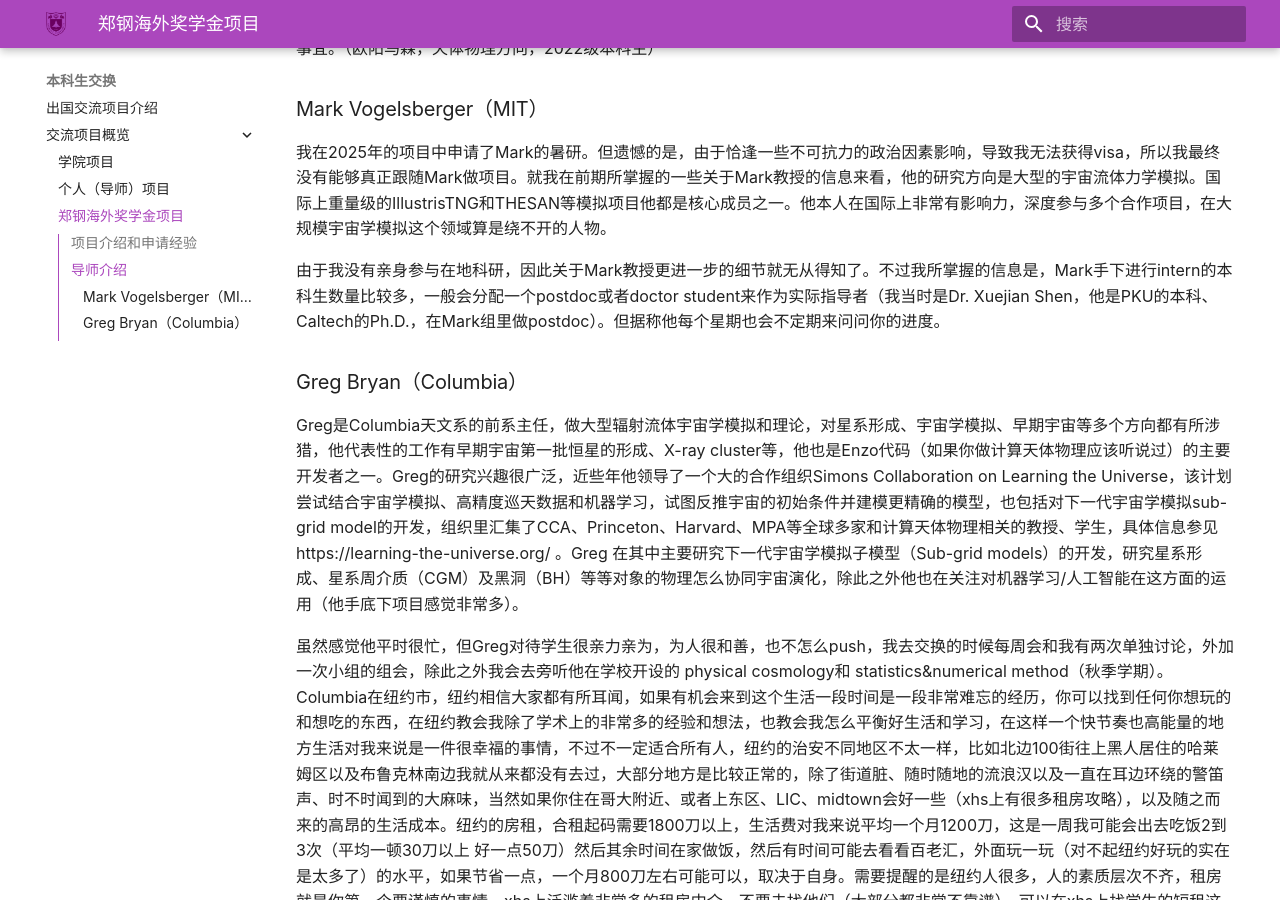
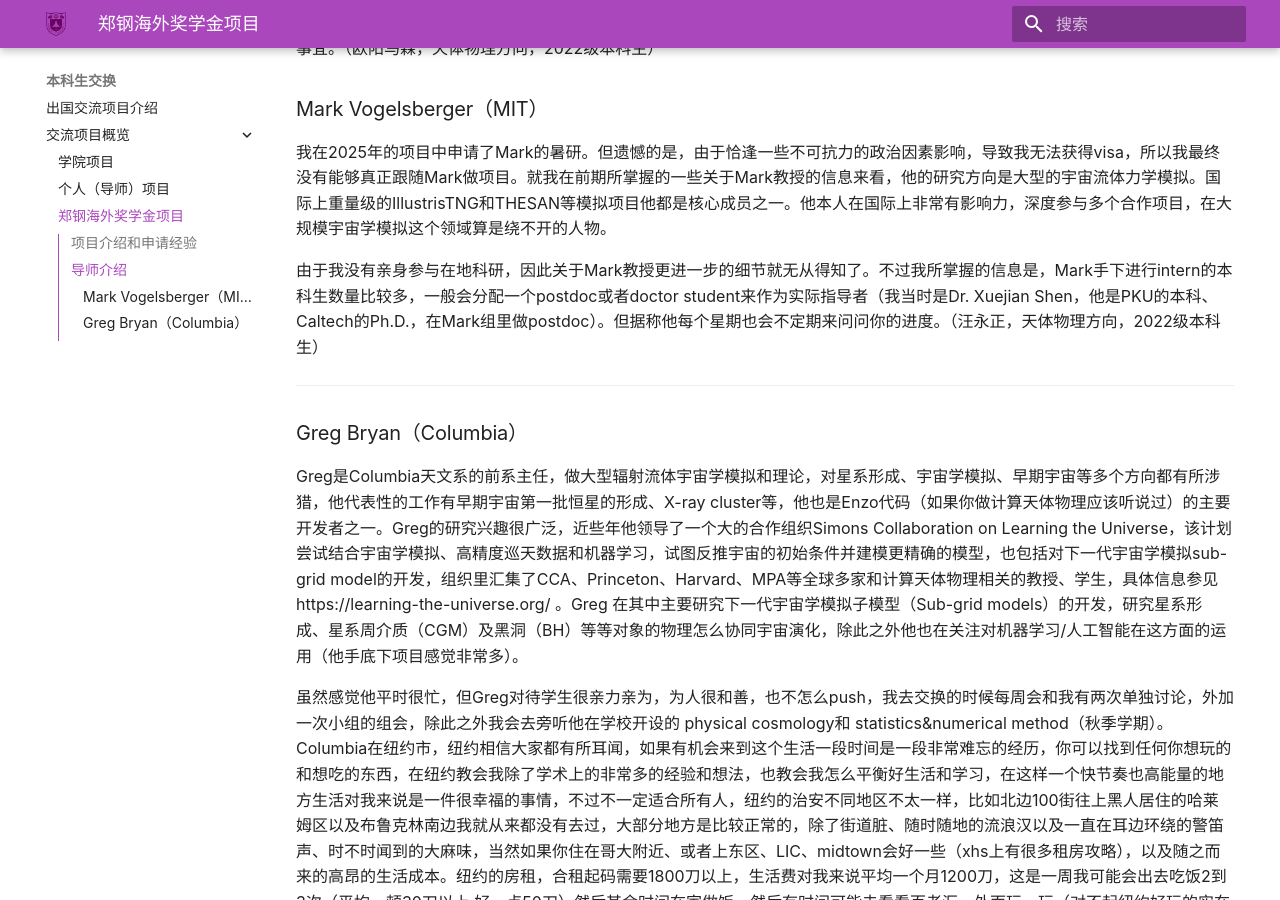
Before and after one commit to nju-astronomy/NJU-ASA, an MkDocs documentation site: the page built from docs/abroad_exchange/zhenggang_project.md, in a window 1280 px wide and 900 px high, scrolled down 1113 px. Built offline with MkDocs 1.6.1 and Material for MkDocs 9.7.7, drawn with Linux system fonts in a browser that asks for light colours; some web fonts are replaced.

Commit message:
Update zhenggang_project.md
- 规范了回答的结尾署名

```diff
--- a/docs/abroad_exchange/zhenggang_project.md
+++ b/docs/abroad_exchange/zhenggang_project.md
@@ -23,7 +23,9 @@
 
 我在2025年的项目中申请了Mark的暑研。但遗憾的是，由于恰逢一些不可抗力的政治因素影响，导致我无法获得visa，所以我最终没有能够真正跟随Mark做项目。就我在前期所掌握的一些关于Mark教授的信息来看，他的研究方向是大型的宇宙流体力学模拟。国际上重量级的IllustrisTNG和THESAN等模拟项目他都是核心成员之一。他本人在国际上非常有影响力，深度参与多个合作项目，在大规模宇宙学模拟这个领域算是绕不开的人物。
 
-由于我没有亲身参与在地科研，因此关于Mark教授更进一步的细节就无从得知了。不过我所掌握的信息是，Mark手下进行intern的本科生数量比较多，一般会分配一个postdoc或者doctor student来作为实际指导者（我当时是Dr. Xuejian Shen，他是PKU的本科、Caltech的Ph.D.，在Mark组里做postdoc）。但据称他每个星期也会不定期来问问你的进度。
+由于我没有亲身参与在地科研，因此关于Mark教授更进一步的细节就无从得知了。不过我所掌握的信息是，Mark手下进行intern的本科生数量比较多，一般会分配一个postdoc或者doctor student来作为实际指导者（我当时是Dr. Xuejian Shen，他是PKU的本科、Caltech的Ph.D.，在Mark组里做postdoc）。但据称他每个星期也会不定期来问问你的进度。（汪永正，天体物理方向，2022级本科生）
+
+---
 
 ### Greg Bryan（Columbia）
 
```
